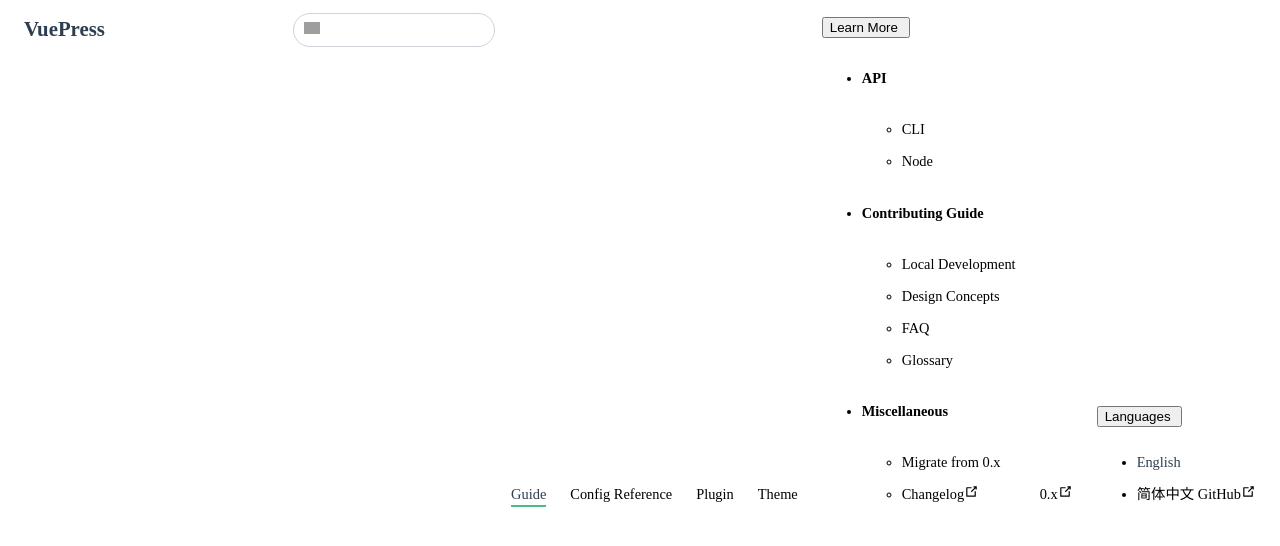
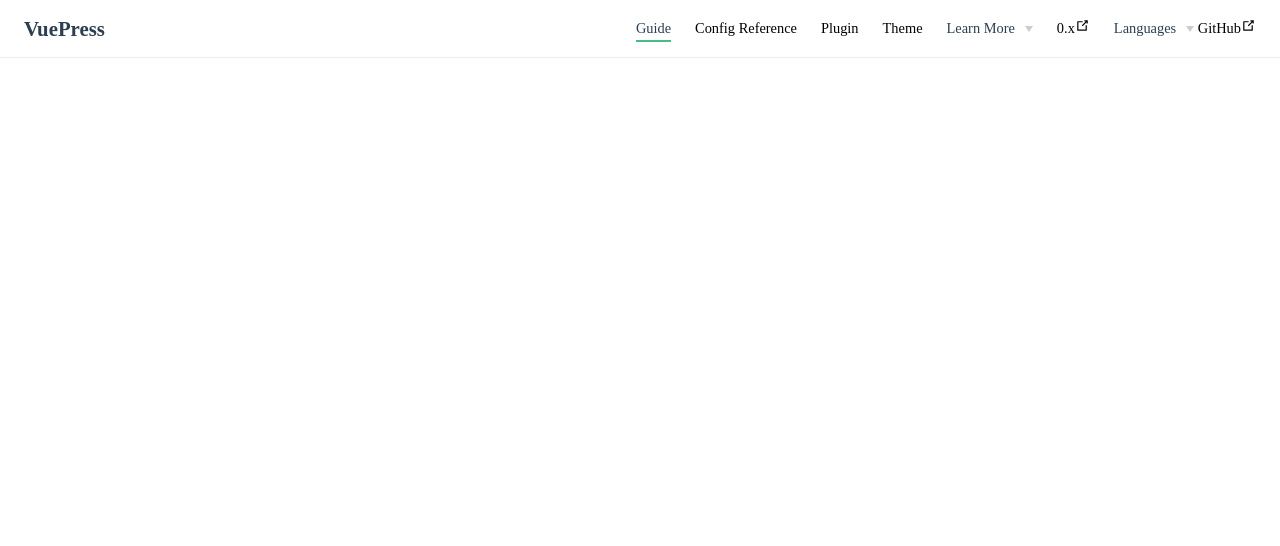
Before and after one commit to jotamaster/jean-hernandez, a Next.js app: page /blog in a window 1280 px wide. Shown: the top 546 px of the page. Built offline with nearby package versions, Linux system fonts and the light colour scheme; grey boxes are pictures that could not be loaded.

Commit message:
add menu desktop

```diff
--- a/assets/css/layoutblog.scss
+++ b/assets/css/layoutblog.scss
@@ -222,3 +222,91 @@ pre{
   border: none;
   padding: 0;
 }
+.dropdown-wrapper {
+    cursor: pointer;
+}
+@media (min-width: 719px){
+  .dropdown-wrapper {
+    height: 1.8rem;
+  }
+}
+
+.dropdown-wrapper .dropdown-title {
+    display: block;
+    font-size: .9rem;
+    font-family: inherit;
+    cursor: inherit;
+    padding: inherit;
+    line-height: 1.4rem;
+    background: transparent;
+    border: none;
+    font-weight: 500;
+    color: #2c3e50;
+}
+
+.dropdown-wrapper .dropdown-title {
+    display: block;
+    font-size: .9rem;
+    font-family: inherit;
+    cursor: inherit;
+    padding: inherit;
+    line-height: 1.4rem;
+    background: transparent;
+    border: none;
+    font-weight: 500;
+    color: #2c3e50;
+}
+.navbar a, .navbar img, .navbar span {
+    display: inline-block;
+}
+.dropdown-wrapper .dropdown-title .arrow {
+    vertical-align: middle;
+    margin-top: -1px;
+    margin-left: .4rem;
+}
+@media (min-width: 719px){
+  .dropdown-wrapper .dropdown-title .arrow {
+    border-left: 4px solid transparent;
+    border-right: 4px solid transparent;
+    border-top: 6px solid #ccc;
+    border-bottom: 0;
+  }
+}
+ol, p, ul {
+    line-height: 1.7;
+}
+@media (min-width: 719px){
+  .dropdown-wrapper .nav-dropdown {
+    display: none;
+    height: auto!important;
+    box-sizing: border-box;
+    max-height: calc(100vh - 2.7rem);
+    overflow-y: auto;
+    position: absolute;
+    top: 100%;
+    right: 0;
+    background-color: #fff;
+    padding: .6rem 0;
+    border: 1px solid;
+    border-color: #ddd #ddd #ccc;
+    text-align: left;
+    border-radius: .25rem;
+    white-space: nowrap;
+    margin: 0;
+    display: none;
+  }
+}
+.dropdown-wrapper .nav-dropdown .dropdown-item {
+    color: inherit;
+    line-height: 1.7rem;
+}
+.dropdown-wrapper .nav-dropdown .dropdown-item h4 {
+    margin: .45rem 0 0;
+    border-top: 1px solid #eee;
+    padding: .45rem 1.5rem 0 1.25rem;
+}
+.dropdown-wrapper .nav-dropdown .dropdown-item:first-child h4 {
+    margin-top: 0;
+    padding-top: 0;
+    border-top: 0;
+}
--- a/assets/css/personal.scss
+++ b/assets/css/personal.scss
@@ -248,7 +248,6 @@ i::after {
 .colorlib-nav-toggle:focus,
 .colorlib-nav-toggle:active {
 	outline: none;
-	border-bottom: none !important;
 }
 .active i::before {
 	top: 0;
--- a/layout/blogLayout.js
+++ b/layout/blogLayout.js
@@ -22,21 +22,16 @@ function blogLayout({ ...props }) {
           <span className="site-name">VuePress</span>
         </a>
         <div className="links">
-          <form
+          {/* <form
             id="search-form"
             role="search"
             className="algolia-search-wrapper search-box"
           >
-            <span
-              className="algolia-autocomplete"
-
-            >
+            <span className="algolia-autocomplete">
               <input
                 id="algolia-search-input"
                 className="search-query ds-input"
                 placeholder=""
-                autocomplete="off"
-                spellcheck="false"
                 role="combobox"
                 aria-autocomplete="list"
                 aria-expanded="false"
@@ -44,9 +39,7 @@ function blogLayout({ ...props }) {
                 aria-owns="algolia-autocomplete-listbox-0"
                 dir="auto"
               />
-              <pre
-                aria-hidden="true"
-              ></pre>
+              <pre aria-hidden="true"></pre>
               <span
                 className="ds-dropdown-menu"
                 role="listbox"
@@ -55,7 +48,7 @@ function blogLayout({ ...props }) {
                 <div className="ds-dataset-1"></div>
               </span>
             </span>
-          </form>{" "}
+          </form> */}
           <nav className="nav-links can-hide">
             <div className="nav-item">
               <a
@@ -90,7 +83,7 @@ function blogLayout({ ...props }) {
                   <span className="title">Learn More</span>{" "}
                   <span className="arrow right"></span>
                 </button>{" "}
-                <ul className="nav-dropdown" >
+                <ul className="nav-dropdown">
                   <li className="dropdown-item">
                     <h4>API</h4>{" "}
                     <ul className="dropdown-subitem-wrapper">
@@ -224,7 +217,7 @@ function blogLayout({ ...props }) {
                   <span className="title">Languages</span>{" "}
                   <span className="arrow right"></span>
                 </button>{" "}
-                <ul className="nav-dropdown" >
+                <ul className="nav-dropdown">
                   <li className="dropdown-item">
                     {" "}
                     <a
```
